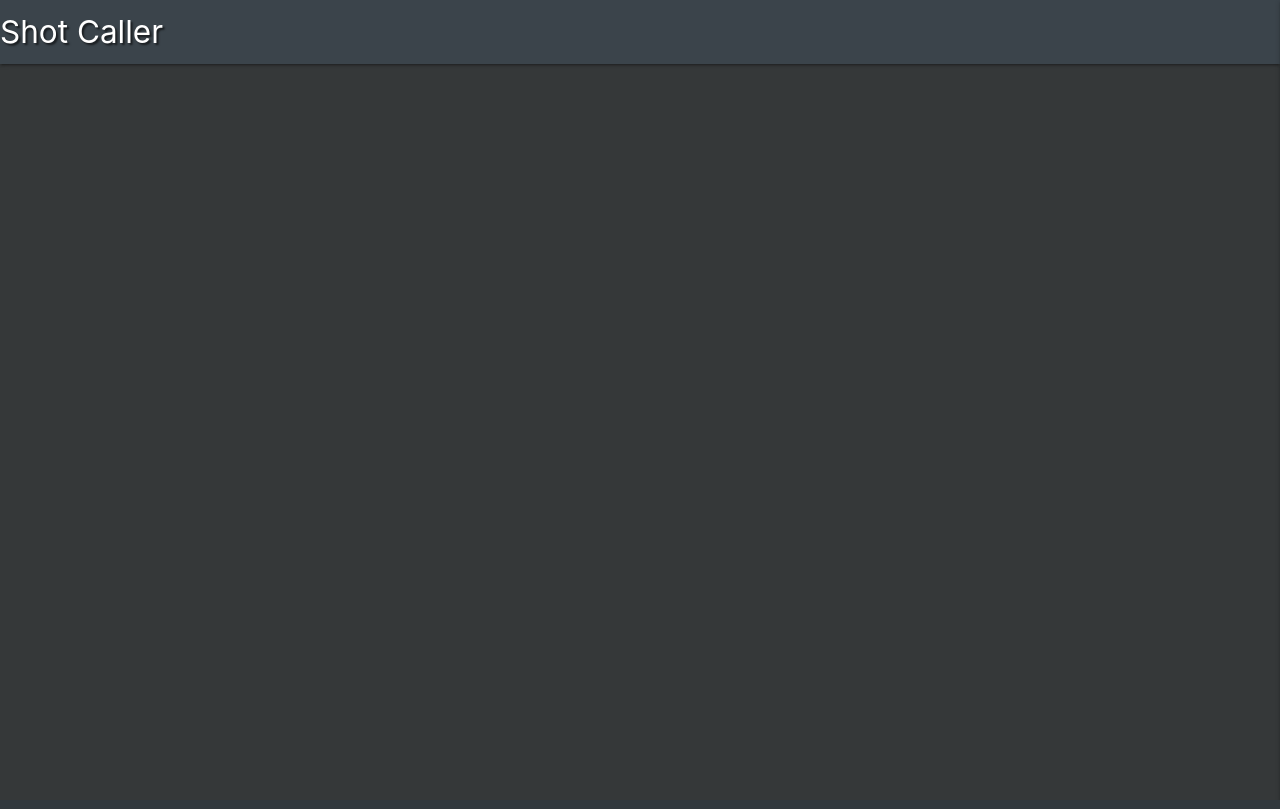
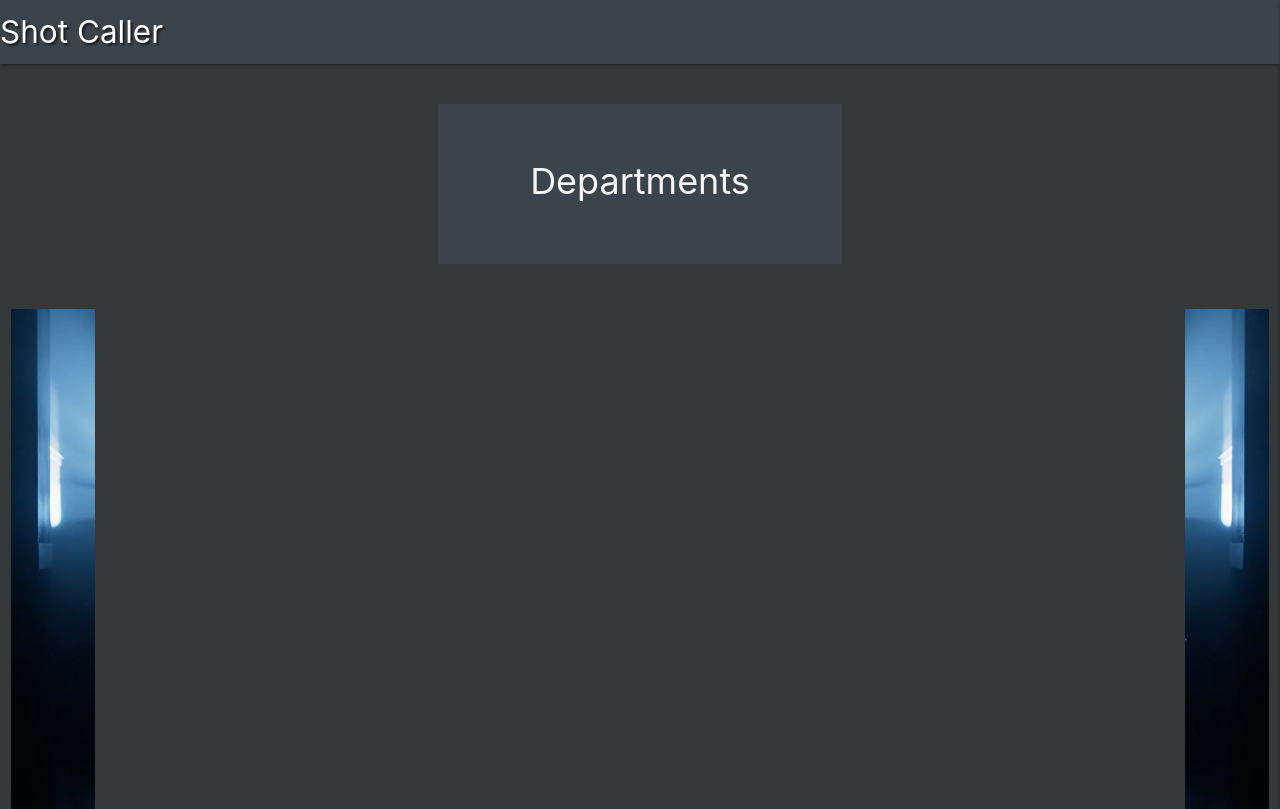
Before and after one commit to johnston9/MS3-Shot-Caller, a Flask app: page /get_depts in a window 1280 px wide. Before the commit the page ends 70 px from the top, so only its background shows below. Run offline with Flask 2, Linux system fonts and the light colour scheme; data that the repository does not hold is empty; some libraries are stand-ins or nearby versions.

Commit message:
Reformatted depts page

```diff
--- a/templates/dep-poster.html
+++ b/templates/dep-poster.html
@@ -108,6 +108,6 @@
             <div class="panel-right"></div>
         </div>
 
-    </div>
+</div>
 
 {% endblock %}
--- a/templates/depts.html
+++ b/templates/depts.html
@@ -1,5 +1,21 @@
 {% extends "base.html" %}
 {% block content %}
+
+    <div class="row">
+        <div class="col s4 offset-s4">
+            <div class="login-box">
+                <p class="username center-align">Departments</p>
+            </div>
+        </div>
+    </div>
+
+
+    <div class="row">
+        <div class="col s2 m1">
+            <div class="panel-left"></div>
+        </div>
+
+        <div class="col s8 m10">
 
     <div class="row margin-top">
         <div class="col s12 m8 offset-m2">
@@ -31,4 +47,12 @@
         </div>
     </div>
 
+    </div>
+
+        <div class="col s2 m1">
+            <div class="panel-right"></div>
+        </div>
+
+</div>
+
 {% endblock %}
```
Also changed, not shown: templates/dep.html (+14 -0 lines).
